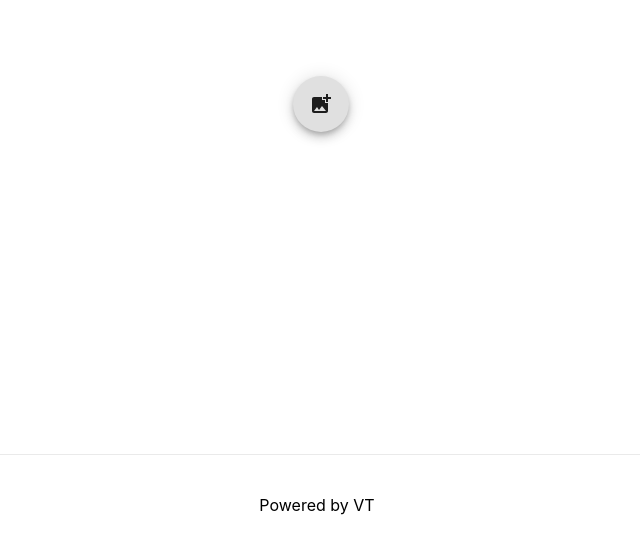
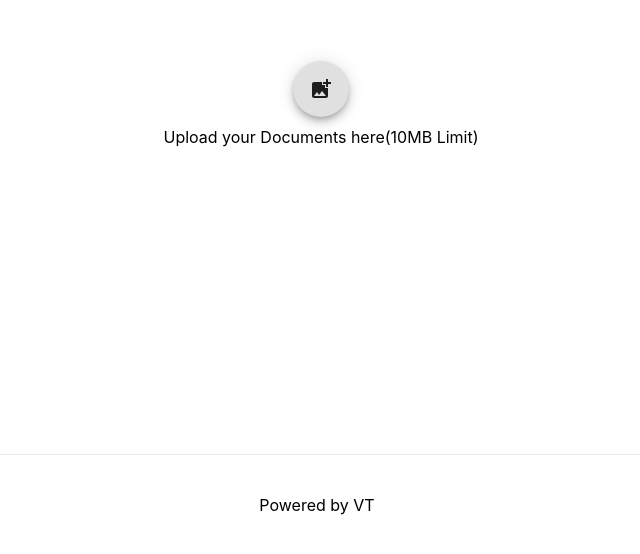
Before and after one commit to Tanvez/smg-interview-project, a Next.js app: page / in a window 1280 px wide. Shown: the part 246-800 px from the top of the page, without its empty margins (319-959 px from the left). Built offline with nearby package versions, Linux system fonts and the light colour scheme; no server answers.

Commit message:
Added loading circle

```diff
--- a/components/uploader/index.js
+++ b/components/uploader/index.js
@@ -5,6 +5,7 @@ import Alert from '@material-ui/lab/Alert';
 import Snackbar from '@material-ui/core/Snackbar';
 import shortid from 'shortid';
 import { useRouter } from 'next/router';
+import CircularProgress from '@material-ui/core/CircularProgress';
 import firebase from '../../firebase';
 
 const db = firebase.firestore();
@@ -25,6 +26,7 @@ export default function Uploader() {
   const [open, setOpen] = useState(false);
   const [errorMsg, setMsg] = useState(undefined);
   const [id, setId] = useState(undefined);
+  const [loading, setLoading] = useState(false);
   const router = useRouter();
 
   const handleUploadClick = async event => {
@@ -41,19 +43,15 @@ export default function Uploader() {
     }
     // checks file size
     if (mbSize <= 10) {
+      setLoading(true);
       const reader = new FileReader();
       reader.readAsDataURL(file);
-      reader.onloadend = r => {
-        const { result } = r.target;
-        setImg(result);
-      };
       const storage = firebase.storage().ref();
       const fileRef = storage.child(name);
       await fileRef.put(file);
       const firebaseUrl = await fileRef.getDownloadURL();
       const smolUrlId = shortid.generate();
       setId(smolUrlId);
-
       // Updates database with the media type and generates a small url id
       await db
         .collection('media')
@@ -64,6 +62,7 @@ export default function Uploader() {
           url: firebaseUrl,
           smol_url_id: smolUrlId,
         });
+      setLoading(false);
       // redirects to media
       router.push(`/${smolUrlId}`);
     } else {
@@ -80,12 +79,13 @@ export default function Uploader() {
   };
 
   useEffect(() => {
-    // Prefetch the dashboard page
+    // Prefetch the media page
     router.prefetch(`/${id}`);
   }, [id, router]);
 
   return (
     <>
+      {!loading && (
         <input
           accept=""
           style={{ display: 'none' }}
@@ -94,12 +94,20 @@ export default function Uploader() {
           type="file"
           onChange={handleUploadClick}
         />
+      )}
+      {!loading && (
         <label htmlFor="contained-button-file">
           <Fab component="span">
             <AddPhotoAlternateIcon />
           </Fab>
         </label>
-      {/* <img src={imgPreview || ''} height="200" alt="" /> */}
+      )}
+      {!loading && (
+        <div style={{ paddingTop: '10px' }}>
+          Upload your Documents here(10MB Limit)
+        </div>
+      )}
+      {loading && <CircularProgress disableShrink size="4rem" />}
       <Snackbar open={open} autoHideDuration={6000} onClose={handleClose}>
         <Alert onClose={handleClose} severity="error">
           {errorMsg}
```
Lines whose indentation alone changed are shown as unchanged.
